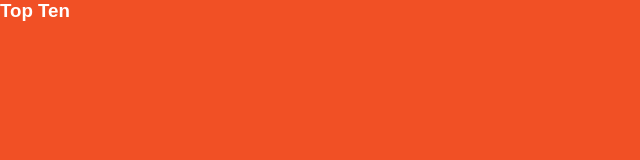
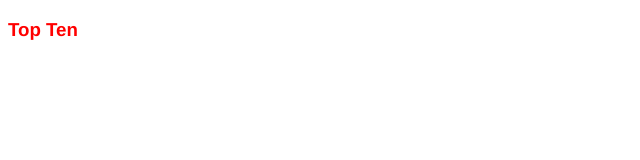
Before and after one commit to dlunsfo1/topten, a Gatsby site: page / in a window 1280 px wide. Shown: the whole page, without its empty margins (0-640 px from the left). Built offline with nearby package versions, Linux system fonts and the light colour scheme; Gatsby itself is replaced by a stand-in of ours.

Commit message:
adds sass example to project

```diff
--- a/gatsby-config.js
+++ b/gatsby-config.js
@@ -15,6 +15,7 @@ module.exports = {
     },
     `gatsby-transformer-sharp`,
     `gatsby-plugin-sharp`,
+    `gatsby-plugin-sass`,
     {
       resolve: `gatsby-plugin-manifest`,
       options: {
--- a/package.json
+++ b/package.json
@@ -10,9 +10,11 @@
     "gatsby-plugin-manifest": "^2.2.27",
     "gatsby-plugin-offline": "^3.0.19",
     "gatsby-plugin-react-helmet": "^3.1.14",
+    "gatsby-plugin-sass": "^2.1.23",
     "gatsby-plugin-sharp": "^2.2.37",
     "gatsby-source-filesystem": "^2.1.36",
     "gatsby-transformer-sharp": "^2.3.3",
+    "node-sass": "^4.13.0",
     "prop-types": "^15.7.2",
     "react": "^16.11.0",
     "react-dom": "^16.11.0",
--- a/src/components/layout.js
+++ b/src/components/layout.js
@@ -3,7 +3,8 @@ import PropTypes from "prop-types"
 // import { useStaticQuery, graphql } from "gatsby"
 // import Header from "./header"
 
-import "./layout.css"
+// import "./layout.css"
+import "../sass/layout.scss"
 
 const Layout = ({ children }) => {
   return <React.Fragment>{children}</React.Fragment>
--- /dev/null
+++ b/src/sass/_variables.scss
@@ -0,0 +1,2 @@
+$font-stack:Helvetica, sans-serif;
+$primary-color: red;
--- /dev/null
+++ b/src/sass/layout.scss
@@ -0,0 +1,6 @@
+@import './_variables';
+
+body {
+  font-family: $font-stack;
+  color: $primary-color;
+  }
```
Also changed, not shown: 1 other file.
